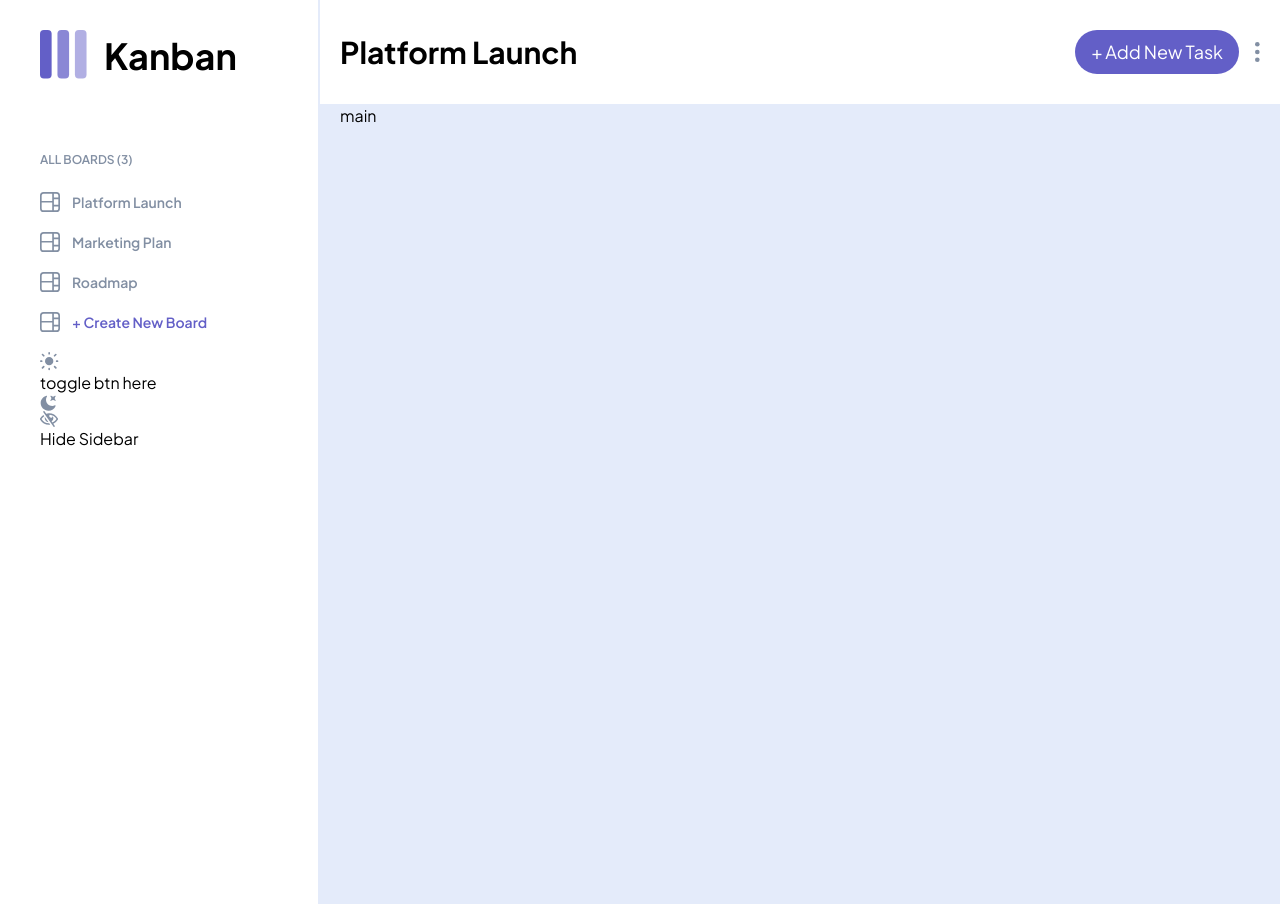
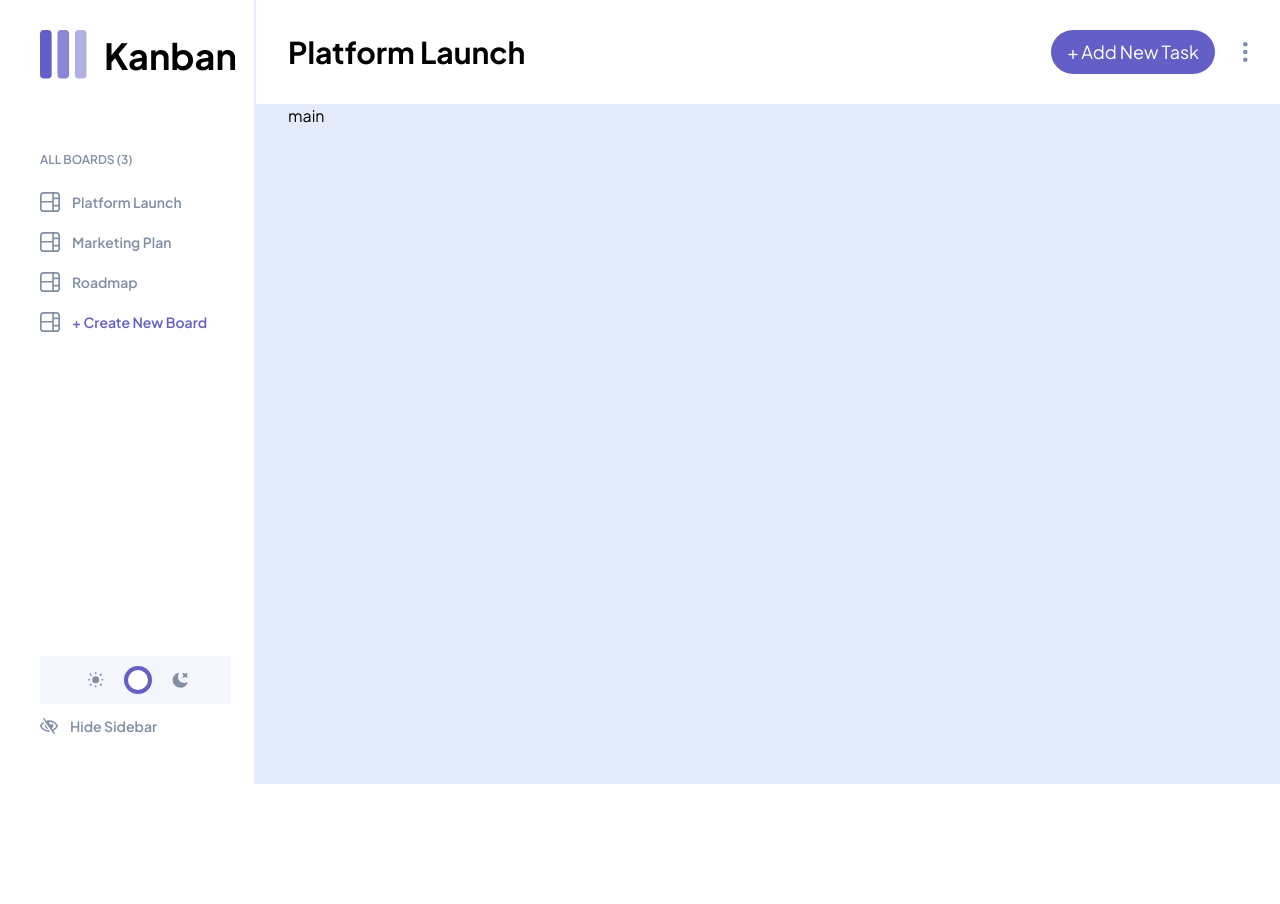
Before and after one commit to Eniola-Bakare/kanban-task-management-app, a React (Vite) app: page / in a window 1280 px wide. After the commit the page ends 800 px from the top, so only its background shows below. Built offline with nearby package versions, Linux system fonts and the light colour scheme.

Commit message:
Large screen layout fully set

```diff
--- a/index.html
+++ b/index.html
@@ -10,8 +10,8 @@
     <meta name="viewport" content="width=device-width, initial-scale=1.0" />
     <title>Frontend Mentor | Kanban task management web app</title>
   </head>
-  <body style="height: 100dvh;">
-    <div id="root" class="h-full"></div>
+  <body style="height: 100vh;">
+    <div id="root" class="h-[100%]"></div>
     <script type="module" src="/src/main.jsx"></script>
   </body>
 </html>
--- a/src/App.jsx
+++ b/src/App.jsx
@@ -4,7 +4,7 @@ import Applayout from "./UIs/Applayout";
 function App() {
   return (
     <BoardsContextProvider>
-      <div className="font-plus h-full">
+      <div className="font-plus h-[100%] box-border">
         <Applayout />
       </div>
     </BoardsContextProvider>
--- a/src/UIs/Applayout.jsx
+++ b/src/UIs/Applayout.jsx
@@ -4,10 +4,9 @@ import MainBar from "./MainBar";
 
 function Applayout() {
   return (
-    <div className="w-full h-full ">
+    <div className="w-full h-[100%] ">
       <Header />
-
-      <main className="header-board-info flex justify-between items-center h-full">
+      <main className="header-board-info flex justify-start h-[85%]">
         <Sidebar />
         <MainBar />
       </main>
--- a/src/UIs/Button.jsx
+++ b/src/UIs/Button.jsx
@@ -1,20 +1,20 @@
 function Button({ name = "Button", btnType = "primary", size = "large" }) {
   if (btnType === "primary" && size === "large") {
     return (
-      <button className="bg-purple-primary text-white w-['164px'] h-['48px'] rounded-3xl px-4 py-2">
-        <span className="text text-lg"> {name}</span>
+      <button className="cursor-pointer bg-purple-primary text-white w-['164px'] h-['48px'] rounded-3xl px-4 py-2">
+        <span className="cursor-pointer text text-lg"> {name}</span>
       </button>
     );
   } else if (btnType === "primary" && size === "small") {
-    return <button className="bg-purple-primary text-white">{name}</button>;
+    return <button className="cursor-pointer bg-purple-primary text-white">{name}</button>;
   } else if (btnType === "secondary" && size === "large") {
-    return <button className="bg-purple-primary/10 text-white">{name}</button>;
+    return <button className="cursor-pointer bg-purple-primary/10 text-white">{name}</button>;
   } else if (btnType === "secondary" && size === "small") {
-    return <button className="bg-purple-primary/10 text-white">{name}</button>;
+    return <button className="cursor-pointer bg-purple-primary/10 text-white">{name}</button>;
   } else if (btnType === "danger" && size === "large") {
-    return <button className="bg-danger-solid text-white">{name}</button>;
+    return <button className="cursor-pointer bg-danger-solid text-white">{name}</button>;
   } else if (btnType === "danger" && size === "small") {
-    return <button className="bg-purple-primary text-white">{name}</button>;
+    return <button className="cursor-pointer bg-purple-primary text-white">{name}</button>;
   }
 }
 
--- a/src/UIs/Header.jsx
+++ b/src/UIs/Header.jsx
@@ -1,4 +1,3 @@
-import { HiEllipsisVertical } from "react-icons/hi2";
 
 import Button from "./Button";
 import Logo from "./Logo";
@@ -6,18 +5,17 @@ import Logo from "./Logo";
 function Header() {
   return (
     <div className="flex justify-between w-full items-center bg-white">
-      <div className="w-3/12">
+      <div className="w-[20%]">
         <Logo />
       </div>
-      <div className="header-board-info flex justify-between w-9/12 items-center px-5">
+      <div className="header-board-info flex justify-between w-[80%] items-center px-8">
         <p className="header-board-name font-extrabold text-3xl">
           Platform Launch
         </p>
 
-        <div className="header-extra flex items-center justify-between gap-4">
+        <div className="header-extra flex items-center justify-between gap-7">
           <Button name="+ Add New Task" />
-          {/* <HiEllipsisVertical  style={{ fontSize: "26px" }} /> */}
-          <img src="./icon-vertical-ellipsis.svg" />
+          <img src="./icon-vertical-ellipsis.svg" className="cursor-pointer" />
         </div>
       </div>
     </div>
--- a/src/UIs/Logo.jsx
+++ b/src/UIs/Logo.jsx
@@ -1,9 +1,7 @@
 function Logo() {
   return (
     <div className="flex w-full items-center border-r-2 py-3 pt-7 px-10 border-r-neutral">
-      {/* <div className="logo-image w-['40%']"> */}
         <img src="./logo-light.svg" className="w-['100%'] h-16" />
-      {/* </div> */}
       <p className="logo-text text-4xl font-black pb-2">Kanban</p>
     </div>
   );
--- a/src/UIs/MainBar.jsx
+++ b/src/UIs/MainBar.jsx
@@ -2,7 +2,7 @@ import HeaderDetails from "./HeaderDetails";
 
 function MainBar() {
   return (
-    <div className="bg-neutral w-9/12 px-5 h-full">
+    <div className="bg-neutral w-[80%] px-8 h-[100%]">
       main
     </div>
   );
--- a/src/UIs/Sidebar.jsx
+++ b/src/UIs/Sidebar.jsx
@@ -1,5 +1,6 @@
 import { useEffect, useState } from "react";
 import { useBoardsContext } from "../ContextApi";
+import Toggler from "./Toggler";
 // import { boards as boardsData } from "../data";
 
 function Sidebar() {
@@ -10,7 +11,8 @@ function Sidebar() {
   // console.log(boards);
 
   return (
-    <div className="w-3/12 h-full border-r-2 pt-12 px-10 border-r-neutral flex flex-col">
+    // w-3/12
+    <div className="w-[20%] h-[100%] border-r-2 pt-12 px-10 border-r-neutral flex flex-col relative">
       <p className="mb-6 font-semibold text-grey-scale text-xs">
         ALL BOARDS ({totalBoards})
       </p>
@@ -18,8 +20,8 @@ function Sidebar() {
         {boards.map((eachBoard) => {
           return (
             <div
-              key={eachBoard}
-              className="each-board flex w-full gap-3 items-center mb-5"
+              key={eachBoard.name}
+              className="each-board flex w-full gap-3 items-center mb-5 cursor-pointer"
             >
               <img src="./icon-board.svg" className="w-5 h-5 " />
               <p className="borad-name font-semibold text-grey-scale text-sm">
@@ -28,7 +30,7 @@ function Sidebar() {
             </div>
           );
         })}
-        <div className="each-board flex w-full gap-3 items-center mb-5">
+        <div className="each-board flex w-full gap-3 items-center mb-5 cursor-pointer">
           <img src="./icon-board.svg" className="w-5 h-5 " />
           <p className="borad-name font-semibold text-purple-primary text-sm">
             + Create New Board
@@ -36,19 +38,7 @@ function Sidebar() {
         </div>
       </section>
 
-      <section className="toggle">
-        <div className="theme">
-          <img src="./icon-light-theme.svg" alt="sun icon" />
-          <div className="toggler">
-        toggle btn here
-          </div>
-          <img src="./icon-dark-theme.svg" alt="moon icon " />
-        </div>
-        <div className="show-sidebar">
-          <img src="./icon-hide-sidebar.svg" alt="eye icon" />
-          <span>Hide Sidebar</span>
-        </div>
-      </section>
+      <Toggler />
     </div>
   );
 }
--- /dev/null
+++ b/src/UIs/Toggler.jsx
@@ -0,0 +1,31 @@
+import { useState } from "react";
+
+function Toggler() {
+  const [toggleBtn, setToggleBtn] = useState(false);
+  function handleToggle() {
+    setToggleBtn((prev) => !prev);
+  }
+  return (
+    <section className="toggle absolute w-[75%] bottom-0 pb-12">
+      <div className="theme flex h-10 px-12 py-6 items-center justify-between gap-5 bg-neutral-light">
+        <img src="./icon-light-theme.svg" alt="sun icon" className="w-4" />
+        <div className="toggler h-7 w-14 rounded-3xl flex items-center cursor-pointer bg-purple-primary" onClick={handleToggle}>
+          {!toggleBtn ? (
+            <div className="toggle-left h-5 w-5 bg-white  rounded-full m-1 transition delay-1000 duration-1000"></div>
+          ) : (
+            <div className="toggle-right h-5 w-5 bg-white  rounded-full mt-1 mr-0 mb-1 ml-8 transition delay-1000 duration-1000 "></div>
+          )}
+        </div>{" "}
+        <img src="./icon-dark-theme.svg" alt="moon icon " className="w-4" />
+      </div>
+      <div className="show-sidebar cursor-pointer flex w-fit gap-3 pt-3 items-center">
+        <img src="./icon-hide-sidebar.svg" alt="eye icon" className="h-4" />
+        <span className="font-semibold text-grey-scale text-sm">
+          Hide Sidebar
+        </span>
+      </div>
+    </section>
+  );
+}
+
+export default Toggler;
```
